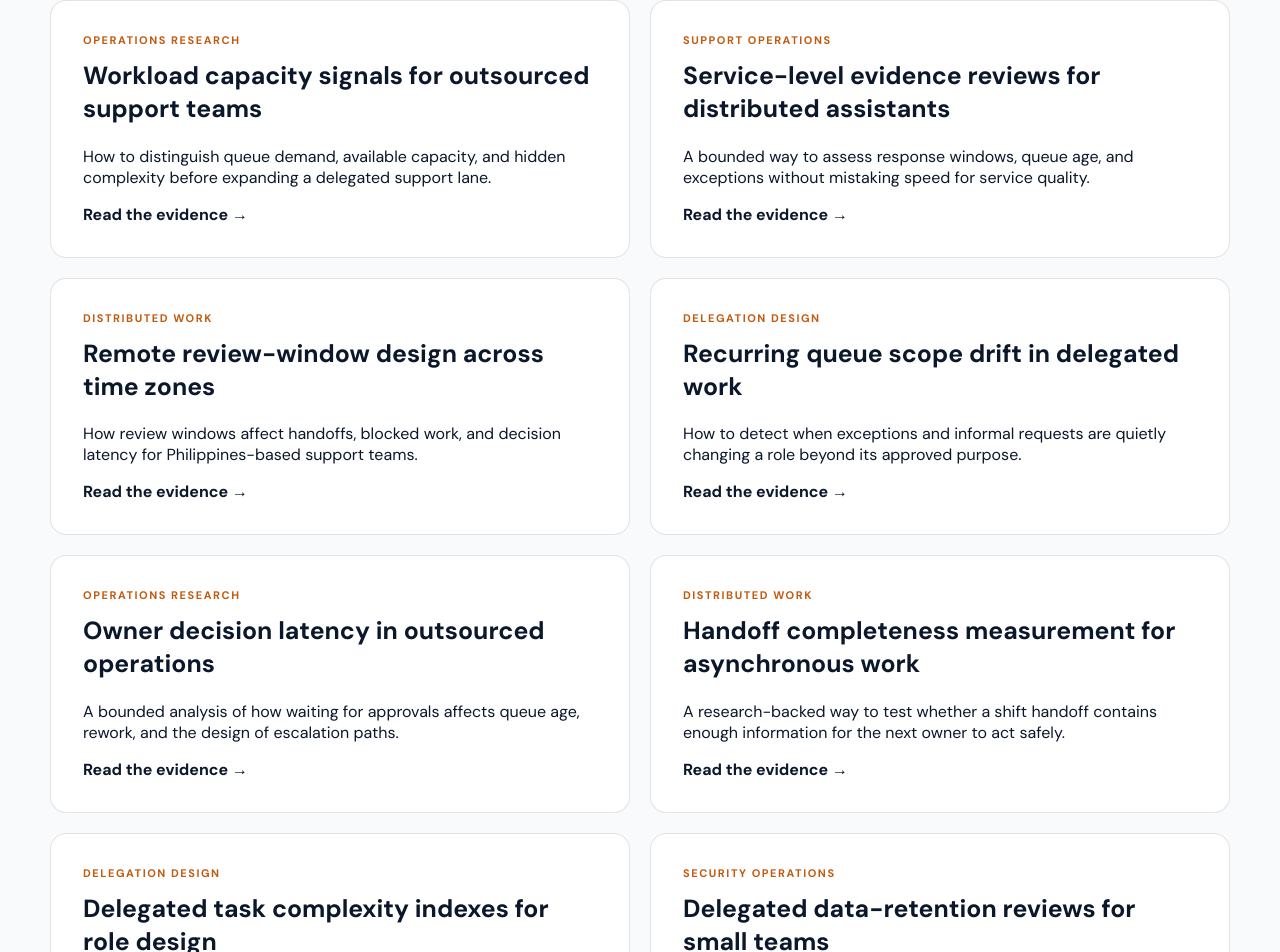
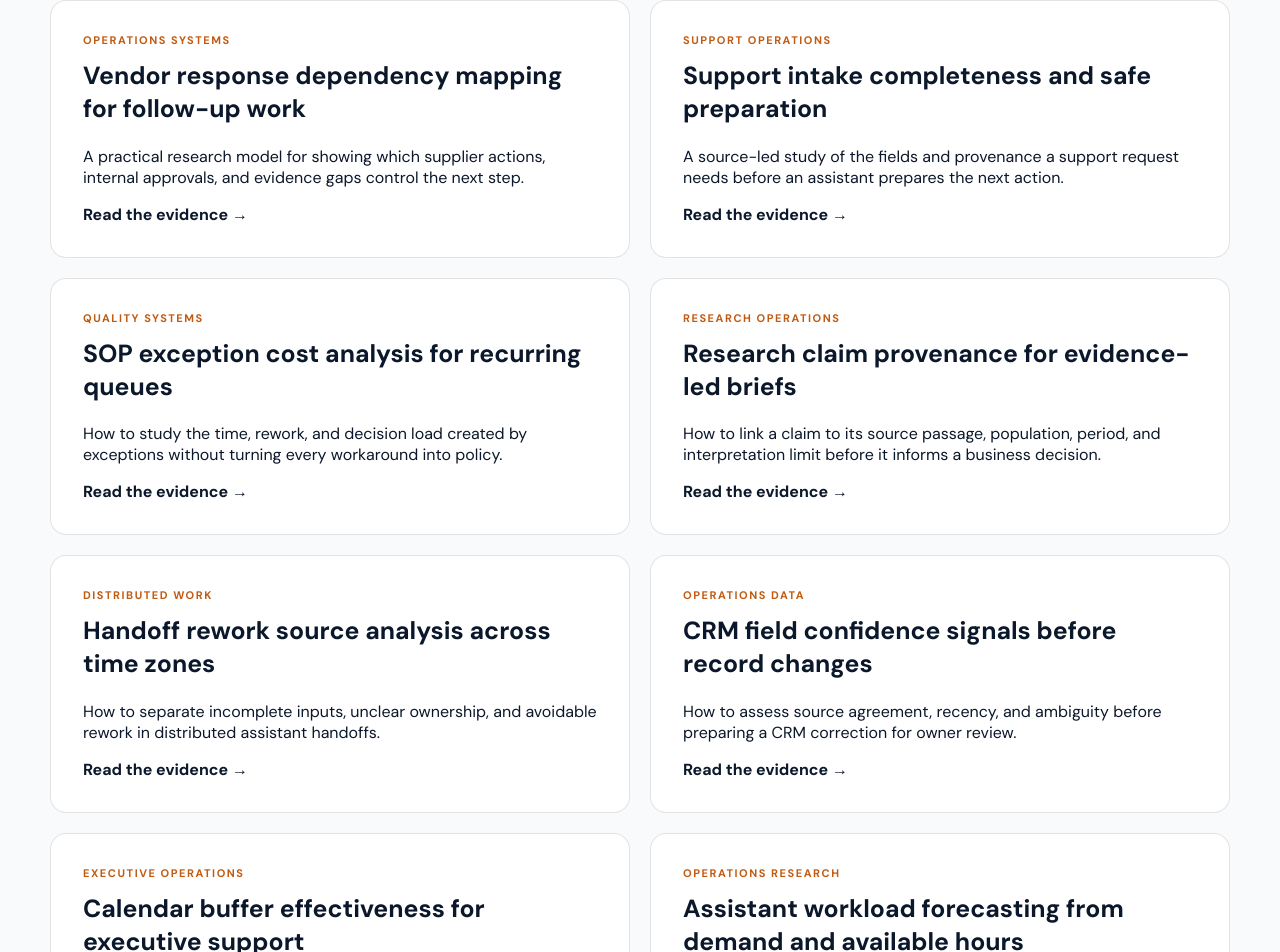
Before and after one commit to coolifystealthagents/outsourcingassistant, a Next.js app: page /research in a window 1280 px wide. Shown: the part 517-1469 px from the top of the page. Built offline with nearby package versions, Linux system fonts and the light colour scheme.

Commit message:
content: replace rejected August 13 research batch

```diff
--- a/app/fleet-content.ts
+++ b/app/fleet-content.ts
@@ -283,8 +283,8 @@ const currentBatchTopic = (slug: string, title: string, excerpt: string, cluster
   ...(dates ?? { published: '2026-08-10', updated: '2026-08-10' }),
 });
 
-const aug13Topic = (slug: string, title: string, excerpt: string, cluster: string, stat: string, focus: string, related: readonly string[]): ResearchPost => {
-  const base = currentBatchTopic(slug, title, excerpt, cluster, stat, focus, related, { published: '2026-08-13', updated: '2026-08-13' });
+const aug13Topic = (slug: string, title: string, excerpt: string, cluster: string, stat: string, focus: string, related: readonly string[], dates: { published: string; updated: string }): ResearchPost => {
+  const base = currentBatchTopic(slug, title, excerpt, cluster, stat, focus, related, dates);
   const extra: ResearchSection[] = [
     { heading: 'How to define the unit of analysis', paragraphs: [
       `A useful ${focus} review begins by naming the unit being measured. That might be one request, one queue item, one handoff, one approval, or one record change. Mixing units makes a small task look equivalent to a consequential case and hides the work that consumes the most judgement. Record the period covered, the population included, and the exclusions before interpreting a result.`,
@@ -315,16 +315,16 @@ const aug13Topic = (slug: string, title: string, excerpt: string, cluster: strin
 };
 
 export const researchPosts: readonly ResearchPost[] = [
-  aug13Topic('workload-capacity-signals', 'Workload capacity signals for outsourced support teams', 'How to distinguish queue demand, available capacity, and hidden complexity before expanding a delegated support lane.', 'Operations research', 'Capacity is a relationship between demand, available hours, and task complexity—not a raw item count', 'workload capacity analysis', ['assistant-quality-scorecard', 'time-zone-handoff-design', 'daily-handoff-evidence-log']),
-  aug13Topic('service-level-evidence-review', 'Service-level evidence reviews for distributed assistants', 'A bounded way to assess response windows, queue age, and exceptions without mistaking speed for service quality.', 'Support operations', 'A response-time measure is meaningful only when its start point, stop point, and exception rules are explicit', 'service-level evidence review', ['customer-support-escalation-matrix', 'assistant-quality-scorecard', 'async-queue-aging-analysis']),
-  aug13Topic('delegated-task-complexity-index', 'Delegated task complexity indexes for role design', 'A practical research model for separating repeatable tasks from work that needs judgment, context, or owner approval.', 'Delegation design', 'Task complexity rises when context switching, ambiguity, consequence, and exception frequency rise together', 'delegated task complexity', ['assistant-task-intake-design', 'assistant-delegation-scope-mapping', 'assistant-work-acceptance-criteria']),
-  aug13Topic('remote-review-window-design', 'Remote review-window design across time zones', 'How review windows affect handoffs, blocked work, and decision latency for Philippines-based support teams.', 'Distributed work', 'A review window must specify the owner, expected evidence, and fallback route when the owner is unavailable', 'remote review windows', ['time-zone-handoff-design', 'daily-handoff-evidence-log', 'async-urgent-request-routing']),
-  aug13Topic('customer-request-evidence-quality', 'Customer request evidence quality in outsourced queues', 'A source-led method for checking whether a support request contains enough context for safe preparation and escalation.', 'Support operations', 'Evidence quality depends on completeness, provenance, recency, and whether the request is independently verifiable', 'customer request evidence', ['support-ticket-data-minimisation', 'customer-support-escalation-matrix', 'support-queue-privacy-controls']),
-  aug13Topic('administrative-error-taxonomy', 'Administrative error taxonomies for assistant-led work', 'How to classify defects by source, impact, detectability, and recurrence so review improves the work rather than only correcting it.', 'Quality systems', 'A defect count is more useful when errors are separated into input, interpretation, execution, and review failures', 'administrative error taxonomy', ['assistant-quality-scorecard', 'assistant-quality-sampling-plan', 'sop-exception-register']),
-  aug13Topic('handoff-completeness-measurement', 'Handoff completeness measurement for asynchronous work', 'A research-backed way to test whether a shift handoff contains enough information for the next owner to act safely.', 'Distributed work', 'A complete handoff identifies status, evidence, next action, owner, and the condition that would change the plan', 'handoff completeness', ['daily-handoff-evidence-log', 'meeting-action-evidence-trail', 'philippines-assistant-handoff-sop']),
-  aug13Topic('delegated-data-retention-review', 'Delegated data-retention reviews for small teams', 'How to decide which working records should remain available, be archived, or be removed after an outsourced task is complete.', 'Security operations', 'Retention should follow purpose, access need, legal context, and the cost of retaining unnecessary copies', 'delegated data retention', ['support-ticket-data-minimisation', 'secure-file-handoff', 'secure-offboarding-checklist']),
-  aug13Topic('owner-decision-latency-study', 'Owner decision latency in outsourced operations', 'A bounded analysis of how waiting for approvals affects queue age, rework, and the design of escalation paths.', 'Operations research', 'Decision latency should be measured from a documented escalation to an owner disposition, not from task creation', 'owner decision latency', ['async-queue-aging-analysis', 'customer-support-escalation-matrix', 'assistant-task-intake-design']),
-  aug13Topic('recurring-queue-scope-drift', 'Recurring queue scope drift in delegated work', 'How to detect when exceptions and informal requests are quietly changing a role beyond its approved purpose.', 'Delegation design', 'Scope drift appears when the queue accepts new decision types without an explicit owner, rule, or review record', 'recurring queue scope drift', ['sop-change-management', 'sop-exception-register', 'assistant-delegation-scope-mapping']),
+  aug13Topic('assistant-workload-forecasting', 'Assistant workload forecasting from demand and available hours', 'How small operating teams can distinguish incoming demand, usable capacity, and queue volatility before changing a delegated support lane.', 'Operations research', 'A workload forecast is a stated demand period compared with usable hours and case complexity', 'assistant workload forecasting', ['assistant-quality-scorecard', 'async-queue-aging-analysis', 'time-zone-handoff-design'], { published: '2026-08-13', updated: '2026-08-13' }),
+  aug13Topic('approval-queue-bottleneck-study', 'Approval queue bottleneck studies for outsourced support', 'A bounded method for finding whether stalled work is waiting on evidence, an owner decision, or a system dependency.', 'Operations research', 'Queue delay becomes interpretable only when waiting time is assigned to a documented dependency', 'approval queue bottleneck analysis', ['async-queue-aging-analysis', 'customer-support-escalation-matrix', 'daily-handoff-evidence-log'], { published: '2026-08-13', updated: '2026-08-13' }),
+  aug13Topic('handoff-rework-source-analysis', 'Handoff rework source analysis across time zones', 'How to separate incomplete inputs, unclear ownership, and avoidable rework in distributed assistant handoffs.', 'Distributed work', 'Rework should be classified by the missing evidence or decision that caused it, not only counted as a late item', 'handoff rework analysis', ['time-zone-handoff-design', 'philippines-assistant-handoff-sop', 'assistant-quality-sampling-plan'], { published: '2026-08-13', updated: '2026-08-13' }),
+  aug13Topic('support-intake-completeness', 'Support intake completeness and safe preparation', 'A source-led study of the fields and provenance a support request needs before an assistant prepares the next action.', 'Support operations', 'Intake completeness is about decision-ready context, not the number of fields in a form', 'support intake completeness', ['customer-support-escalation-matrix', 'support-ticket-data-minimisation', 'support-queue-privacy-controls'], { published: '2026-08-13', updated: '2026-08-13' }),
+  aug13Topic('calendar-buffer-effectiveness', 'Calendar buffer effectiveness for executive support', 'How to evaluate preparation time, travel constraints, and review windows without letting an assistant make priority decisions.', 'Executive operations', 'A calendar buffer is useful only when its purpose, duration, and override owner are explicit', 'calendar buffer effectiveness', ['calendar-delegation-controls', 'calendar-request-screening', 'time-zone-handoff-design'], { published: '2026-08-13', updated: '2026-08-13' }),
+  aug13Topic('crm-field-confidence-signals', 'CRM field confidence signals before record changes', 'How to assess source agreement, recency, and ambiguity before preparing a CRM correction for owner review.', 'Operations data', 'Confidence is a documented relationship between source agreement, recency, and the consequence of a field change', 'CRM field confidence', ['crm-data-hygiene-workflow', 'crm-field-change-governance', 'outsourced-crm-audit-trail'], { published: '2026-08-13', updated: '2026-08-13' }),
+  aug13Topic('vendor-response-dependency-mapping', 'Vendor response dependency mapping for follow-up work', 'A practical research model for showing which supplier actions, internal approvals, and evidence gaps control the next step.', 'Operations systems', 'A dependency map distinguishes external waiting from an internal approval or missing-record problem', 'vendor response dependencies', ['vendor-follow-up-escalation', 'vendor-follow-up-authority-limits', 'vendor-record-verification'], { published: '2026-08-13', updated: '2026-08-13' }),
+  aug13Topic('research-claim-provenance', 'Research claim provenance for evidence-led briefs', 'How to link a claim to its source passage, population, period, and interpretation limit before it informs a business decision.', 'Research operations', 'Claim provenance requires a source, scope, date, and bounded interpretation attached to each material finding', 'research claim provenance', ['research-briefing-workflow', 'content-research-source-traceability', 'research-claim-review-queue'], { published: '2026-08-13', updated: '2026-08-13' }),
+  aug13Topic('access-change-review-evidence', 'Access-change review evidence for delegated teams', 'How to determine whether a permission change still matches the work purpose and whether its approval record is complete.', 'Security operations', 'An access review needs a named purpose, affected resource, approver, and review period', 'access change review evidence', ['remote-team-access-controls', 'secure-assistant-file-permissions', 'access-review-cadence'], { published: '2026-08-13', updated: '2026-08-13' }),
+  aug13Topic('sop-exception-cost-analysis', 'SOP exception cost analysis for recurring queues', 'How to study the time, rework, and decision load created by exceptions without turning every workaround into policy.', 'Quality systems', 'Exception cost includes preparation, clarification, rework, and owner decision time across a stated period', 'SOP exception cost', ['sop-change-management', 'sop-exception-register', 'assistant-quality-sampling-plan'], { published: '2026-08-13', updated: '2026-08-13' }),
   topic('research-briefing-workflow', 'Research brief workflows: evidence, ownership, and handoff quality', 'A sourced operating model for turning research requests into reviewable briefs.', 'Research operations', '68% of breaches involved a human element in Verizon\'s 2024 DBIR', 'research briefing'),
   topic('remote-team-access-controls', 'Remote assistant access controls: a practical least-privilege model', 'How to scope remote access without turning routine support into unmanaged risk.', 'Security operations', 'The NIST CSF 2.0 organises cybersecurity outcomes into six functions', 'remote access control'),
   topic('assistant-quality-scorecard', 'Assistant quality scorecards: measure evidence before speed', 'A defensible scorecard for recurring administrative and research work.', 'Quality systems', '10 public sources in this review distinguish control evidence from activity volume', 'assistant quality review'),
```
